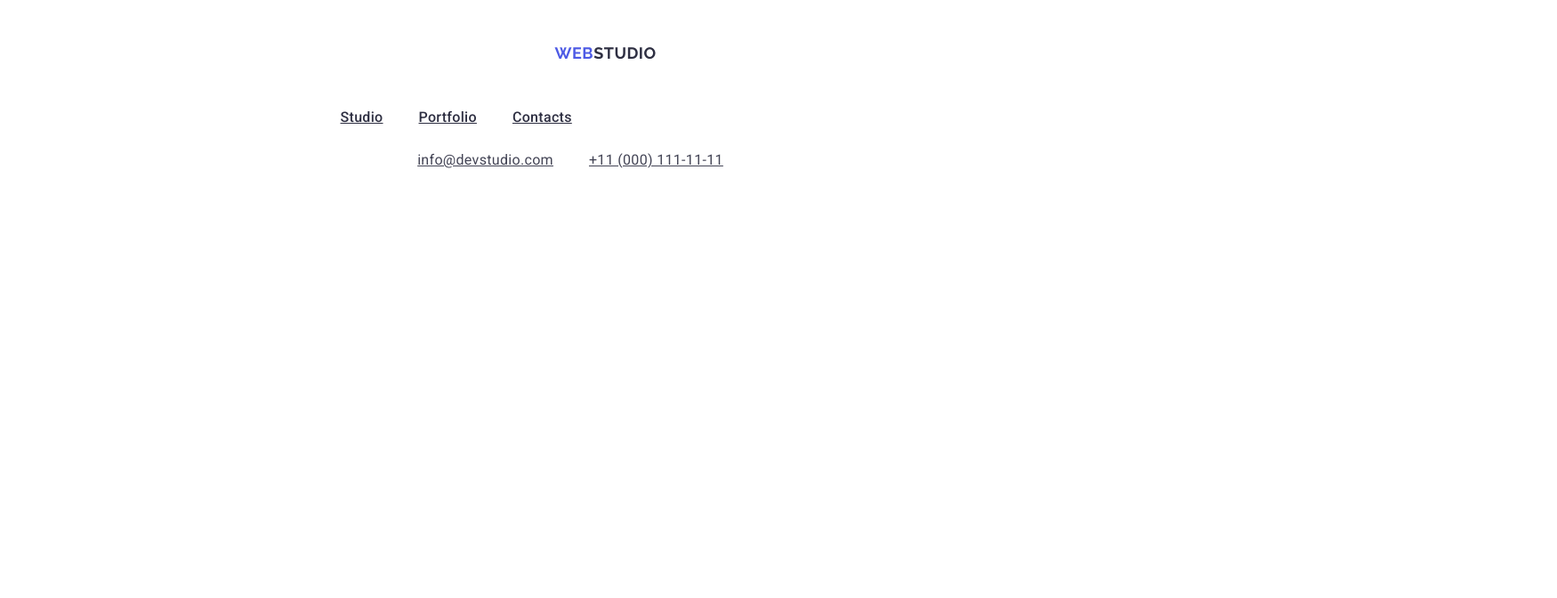
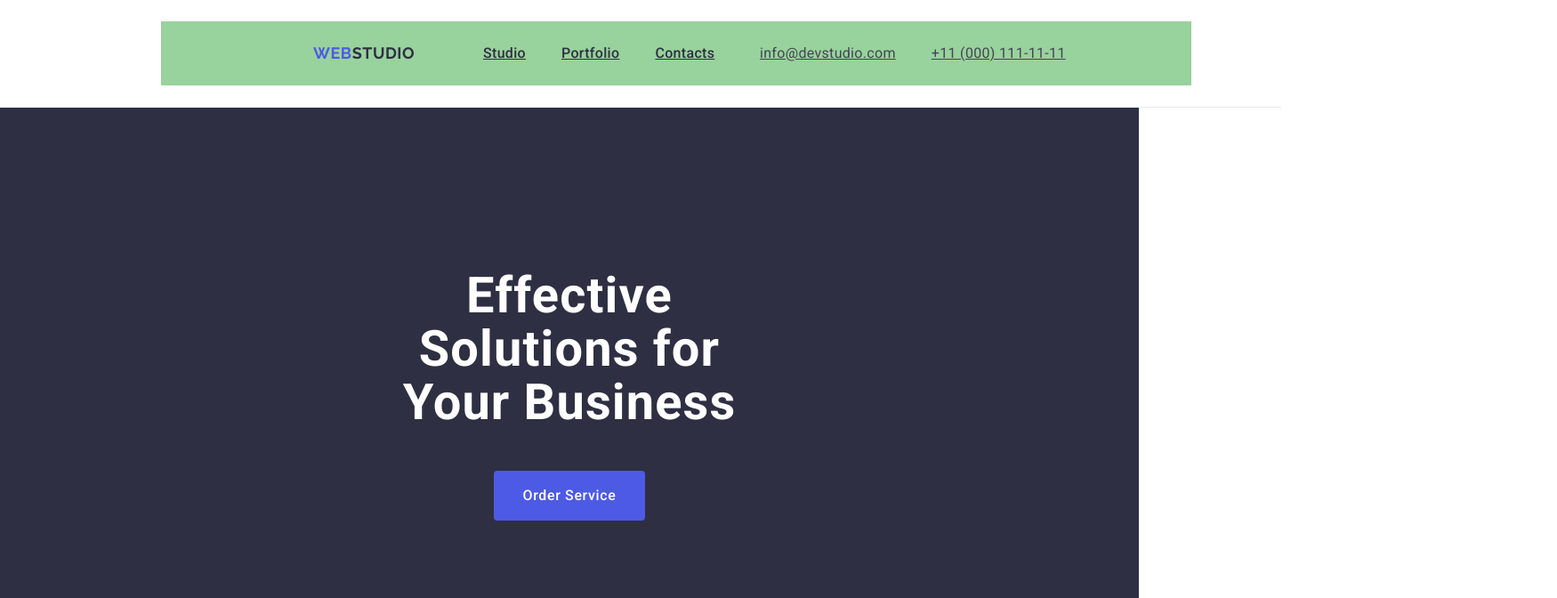
Before and after one commit to illyaSmyk/goit-markup-hw-03, a plain HTML site: page index.html in a window 1280 px wide. Shown: the top 672 px of the page at 89% size, 1750 px wide, since content can reach past the window. Drawn offline with nearby package versions, Linux system fonts and the light colour scheme.

Commit message:
hv3 _1step

```diff
--- a/css/styles.css
+++ b/css/styles.css
@@ -7,29 +7,32 @@ body {font-family: "Roboto", sans-serif;
 
              /* Главный контейнер */
 .container {
-    min-height: 100vh;
+    /*min-height: 100vh;*/
+    /*flex-direction: column;*/
+    /*max-width: 100%;*/
     display: flex;
-    flex-direction: column;
-    max-width: 100%;
-    width: 1440px;
-    height: 3300px;
+    width: 1158px;
     padding: 0 15px 0 15px;
-    margin-left: 1px;
-    margin-right: 1px;
-    background-color: #FFFFFF;
-    border: 0px;
+    margin: 0 auto;
+    background-color: #98d29c;
+    border: 10px;
 }
 main {flex-grow: 1;}
                   /* Хедер контейнер */
 .page-header {
     display: flex;
-    justify-content: flex-start;
+    /*justify-content: flex-start;
     align-items: center;
-    padding-top: 24px;
-    padding-bottom: 24px;
+    /*padding-top: 24px;
+    padding-bottom: 24px;*/
+    padding: 24px 76px 24px 156px;
     width: 1440px;
     background-color: #ffffff;
-    border-bottom: 1px solid #e7e9fc;
+    border-bottom: 1px solid #e7e9fc; */
+}
+.page-nav {
+    display: flex;
+    align-items: center;
 }
                   /* ЛОГОТИП */
         .logo-link
@@ -67,7 +70,7 @@ main {flex-grow: 1;}
             .logo-link .highlight:hover {color: #404bbf;}
 
                /* Главное меню Хедера */
-        .menu
+        .page-menu
         {
             display: flex;
             flex-direction: row;
@@ -76,13 +79,13 @@ main {flex-grow: 1;}
             width: 261px;
             height: 24px;
             gap: 40px;
-            margin: 24px 332px 24px 76px;
             font-family: "Roboto", sans-serif;
             font-weight: 500;
             line-height: 1.5;
             color: #2e2f42;
             letter-spacing: 0.02em;
         }
+        .page-menu:last-child {margin-right: 0px;}
 
         .menu-card {color: #2e2f42;}
         .menu-card:hover {color: #404bbf;}
@@ -92,6 +95,7 @@ main {flex-grow: 1;}
                  {
                     font-style: normal;
                     font-family: "Roboto", sans-serif;
+                    margin: 24px 50px;
                     font-weight: 400;
                     line-height: 1.5;
                     color: #434455;
@@ -102,6 +106,7 @@ main {flex-grow: 1;}
             flex-direction: row;
             gap: 40px;
         }
+
         .address-link {color: #434455;}
         .address-link:hover {color: #404bbf;}
         .address-link:focus {color: #404bbf;}
--- a/index.html
+++ b/index.html
@@ -18,15 +18,15 @@
 </head>
 
 <body>
-    <header class="page-header container">
-
+    <header class="page-header">
+    <div class="container">
+        <nav class="page-nav">
             <a href="./index.html" class="logo-link">
                 <span class="no-hover">WEB</span>
                 <span class="highlight">Studio</span>
             </a>
-        <nav>
-            <ul class="menu">
-                <li ><a href="./index.html" class="menu-card">Studio</a> </li>
+            <ul class="page-menu">
+                <li> <a href="./index.html" class="menu-card">Studio</a> </li>
                 <li> <a href="" class="menu-card">Portfolio</a> </li>
                 <li> <a href="" class="menu-card">Contacts</a> </li>
             </ul>
@@ -43,6 +43,7 @@
                     <!--Секции-->
     <main>
                     <!--Секция1-->
+
         <section class="sectionone">
             <h1 class="maintext">Effective Solutions for Your Business</h1>
             <button class="button" type="button">Order Service</button>
@@ -151,6 +152,7 @@
 
 
     <footer class="page-footer">
+
         <div class="container">
         <a href="./index.html" class="logo_linkblue">
             <span class="no-hover">WEB</span>
```
